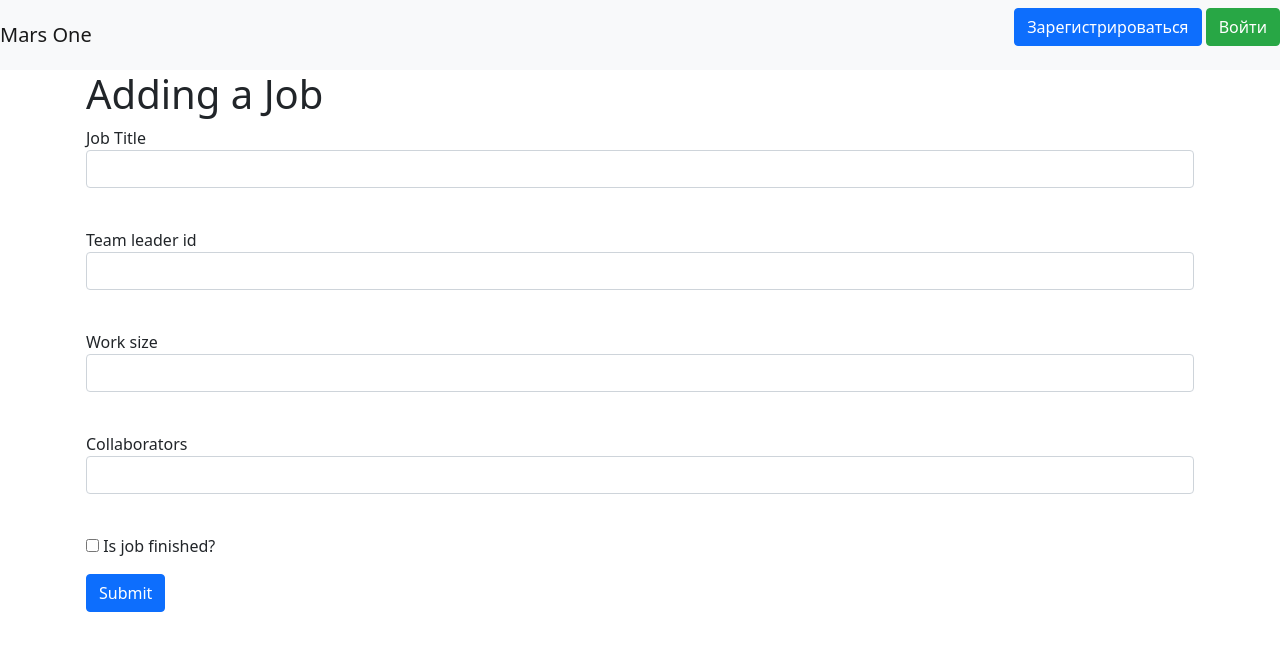
After one commit to GorudenRam/flask_sql1, a Flask app: page /addjob in a window 1280 px wide. The commit adds this page. Shown: the top 651 px of the page. Run offline with Flask 2, Linux system fonts and the light colour scheme; some libraries are stand-ins or nearby versions.

Commit message:
А Саня продуктивно работал, да да(неважно что единственный раз за вечность)

```diff
--- /dev/null
+++ b/forms/job.py
@@ -0,0 +1,12 @@
+from flask_wtf import FlaskForm
+from wtforms import BooleanField, StringField, SubmitField
+from wtforms.validators import DataRequired
+
+
+class JobForm(FlaskForm):
+    job = StringField('Job Title', validators=[DataRequired()])
+    team_leader = StringField('Team leader id', validators=[DataRequired()])
+    work_size = StringField('Work size', validators=[DataRequired()])
+    collaborators = StringField('Collaborators', validators=[DataRequired()])
+    is_finished = BooleanField('Is job finished?')
+    submit = SubmitField('Submit')
--- a/main.py
+++ b/main.py
@@ -3,9 +3,21 @@ from data import db_session
 from data.jobs import Job
 from data.users import User
 from forms.user import RegisterForm
+from forms.login import LoginForm
+from forms.job import JobForm
+from flask_login import LoginManager, login_user, login_required
+from flask_login import logout_user
 
 app = Flask(__name__)
 app.config['SECRET_KEY'] = 'yandexlyceum_secret_key'
+login_manager = LoginManager()
+login_manager.init_app(app)
+
+
+@login_manager.user_loader
+def load_user(user_id):
+    db_sess = db_session.create_session()
+    return db_sess.query(User).get(user_id)
 
 
 @app.route("/")
@@ -45,6 +57,55 @@ def reqister():
     return render_template('register.html', title='Регистрация', form=form)
 
 
+@app.route('/addjob', methods=['GET', 'POST'])
+def add_job():
+    form = JobForm()
+    if form.validate_on_submit():
+        if not form.team_leader.data.isdigit():
+            return render_template('job_add.html', title='Регистрация',
+                                   form=form,
+                                   message="Id of leader must be integer")
+        if not form.work_size.data.isdigit():
+            return render_template('job_add.html', title='Регистрация',
+                                   form=form,
+                                   message="Work size must be integer")
+        db_sess = db_session.create_session()
+        job = Job(
+            job=form.job.data,
+            team_leader=form.team_leader.data,
+            work_size=form.work_size.data,
+            collaborators=form.collaborators.data,
+            is_finished=form.is_finished.data,
+        )
+        db_sess.add(job)
+        db_sess.commit()
+        return redirect('/')
+    return render_template('job_add.html', title='Добавление работы', form=form)
+
+
+@app.route('/login', methods=['GET', 'POST'])
+def login():
+    form = LoginForm()
+    if form.validate_on_submit():
+        db_sess = db_session.create_session()
+        user = db_sess.query(User).filter(User.email == form.email.data).first()
+        user.set_password("123")
+        if user and user.check_password(form.password.data):
+            login_user(user, remember=form.remember_me.data)
+            return redirect("/")
+        return render_template('login.html',
+                               message="Неправильный логин или пароль",
+                               form=form)
+    return render_template('login.html', title='Авторизация', form=form)
+
+
+@app.route('/logout')
+@login_required
+def logout():
+    logout_user()
+    return redirect("/")
+
+
 def main():
     db_session.global_init("db/jobs.db")
     app.run(port=8080, host='127.0.0.1')
--- a/templates/base.html
+++ b/templates/base.html
@@ -9,7 +9,15 @@
 <body>
 <header>
     <nav class="navbar navbar-light bg-light">
-        <a class="navbar-brand" href="#">Наше приложение</a>
+        <a class="navbar-brand" href="#">Mars One</a>
+        {% if current_user.is_authenticated %}
+            <a class="navbar-brand" href="/logout">{{ current_user.name }}</a>
+        {% else %}
+            <p>
+                <a class="btn btn-primary " href="/register">Зарегистрироваться</a>
+                <a class="btn btn-success" href="/login">Войти</a>
+            </p>
+        {% endif %}
     </nav>
 </header>
 <!-- Begin page content -->
--- /dev/null
+++ b/templates/job_add.html
@@ -0,0 +1,29 @@
+{% extends "base.html" %}
+
+{% block content %}
+<h1>Adding a Job</h1>
+<form action="" method="post">
+    {{ form.hidden_tag() }}
+    <p>
+        {{ form.job.label }}<br>
+        {{ form.job(class="form-control") }}<br>
+    </p>
+    <p>
+        {{ form.team_leader.label }}<br>
+        {{ form.team_leader(class="form-control") }}<br>
+    </p>
+    <p>
+        {{ form.work_size.label }}<br>
+        {{ form.work_size(class="form-control") }}<br>
+    </p>
+    <p>
+        {{ form.collaborators.label }}<br>
+        {{ form.collaborators(class="form-control") }}<br>
+    </p>
+    <p>
+        {{ form.is_finished() }} {{ form.is_finished.label }}<br>
+    </p>
+    <p>{{ form.submit(type="submit", class="btn btn-primary") }}</p>
+    {{message}}
+</form>
+{% endblock %}
```
Also changed, not shown: data/users.py (+9 -1 lines), forms/login.py (added, +11 -0 lines), templates/login.html (+4 -13 lines).
